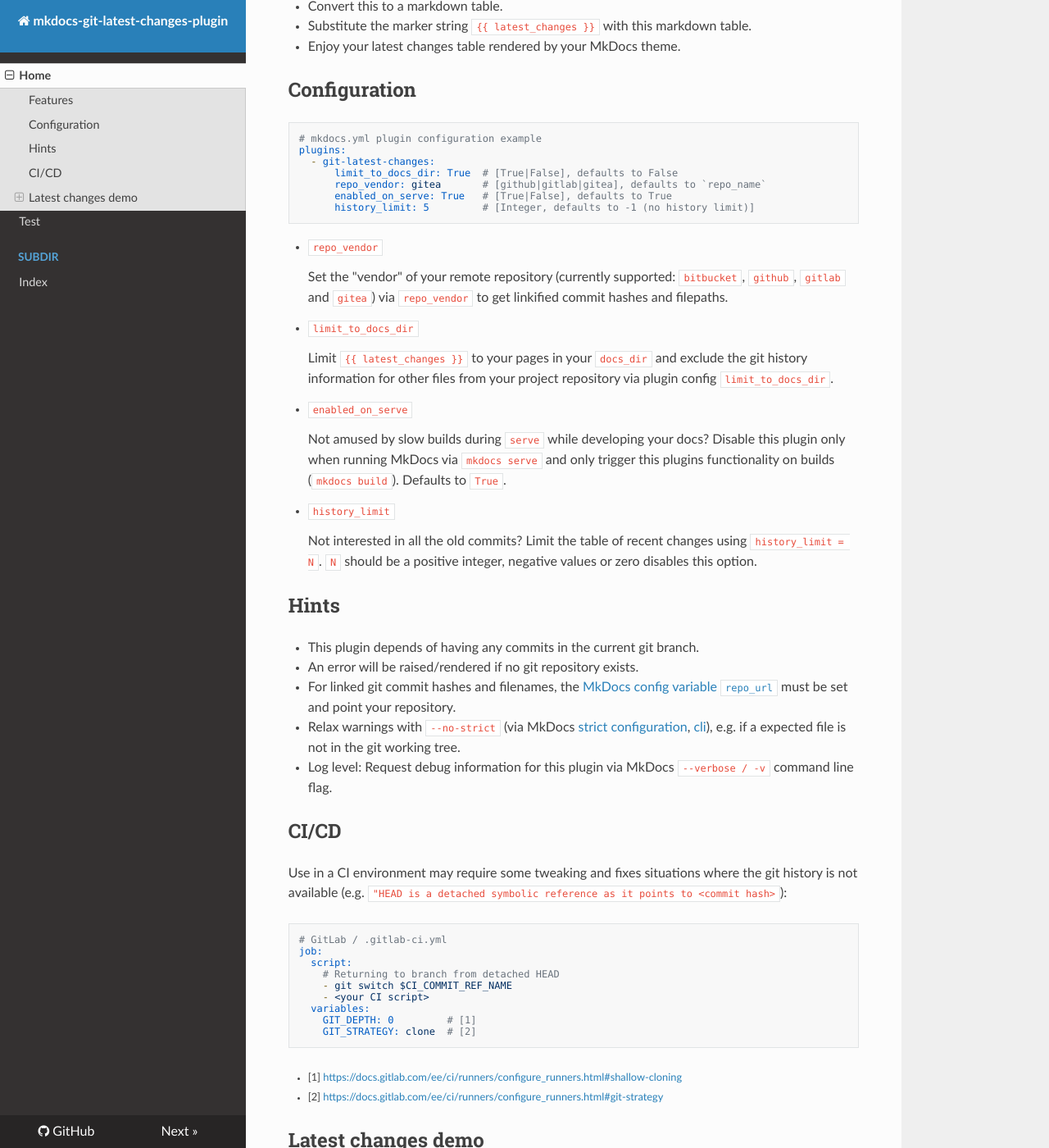
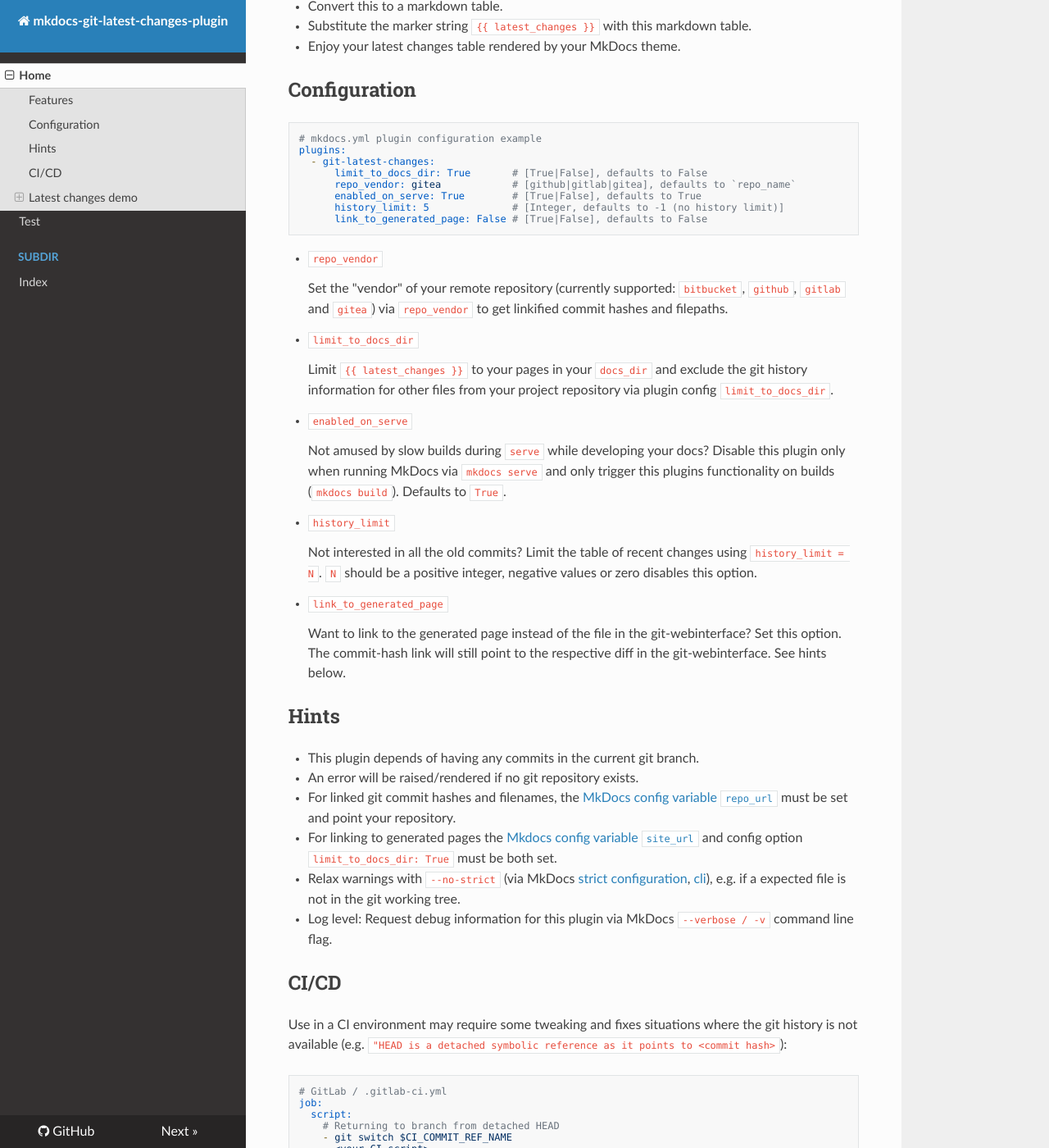
Before and after one commit to tombreit/mkdocs-git-latest-changes-plugin, an MkDocs documentation site: the page built from docs/index.md, in a window 1280 px wide and 1400 px high, scrolled down 436 px. Shown: the whole window at 82% size. Built offline with MkDocs 1.6.1, drawn with Linux system fonts in a browser that asks for light colours; nearby versions of some CDN libraries.

Commit message:
docs: Document  option

````diff
--- a/docs/index.md
+++ b/docs/index.md
@@ -26,10 +26,11 @@
 # mkdocs.yml plugin configuration example
 plugins:
   - git-latest-changes:
-      limit_to_docs_dir: True  # [True|False], defaults to False
-      repo_vendor: gitea       # [github|gitlab|gitea], defaults to `repo_name`
-      enabled_on_serve: True   # [True|False], defaults to True
-      history_limit: 5         # [Integer, defaults to -1 (no history limit)]
+      limit_to_docs_dir: True       # [True|False], defaults to False
+      repo_vendor: gitea            # [github|gitlab|gitea], defaults to `repo_name`
+      enabled_on_serve: True        # [True|False], defaults to True
+      history_limit: 5              # [Integer, defaults to -1 (no history limit)]
+      link_to_generated_page: False # [True|False], defaults to False
 ```
 
 - `repo_vendor`
@@ -48,11 +49,16 @@
 
     Not interested in all the old commits? Limit the table of recent changes using `history_limit = N`. `N` should be a positive integer, negative values or zero disables this option.
 
+- `link_to_generated_page`
+
+    Want to link to the generated page instead of the file in the git-webinterface? Set this option. The commit-hash link will still point to the respective diff in the git-webinterface. See hints below.
+
 ## Hints
 
 - This plugin depends of having any commits in the current git branch.
 - An error will be raised/rendered if no git repository exists.
 - For linked git commit hashes and filenames, the [MkDocs config variable `repo_url`](https://www.mkdocs.org/user-guide/configuration/#repo_url) must be set and point your repository.
+- For linking to generated pages the [Mkdocs config variable `site_url`](https://www.mkdocs.org/user-guide/configuration/#site_url) and config option `limit_to_docs_dir: True` must be both set.
 - Relax warnings with `--no-strict` (via MkDocs [strict configuration](https://www.mkdocs.org/user-guide/configuration/#strict), [cli](https://www.mkdocs.org/user-guide/cli/)), e.g. if a expected file is not in the git working tree.
 - Log level: Request debug information for this plugin via MkDocs `--verbose / -v` command line flag.
 
````
